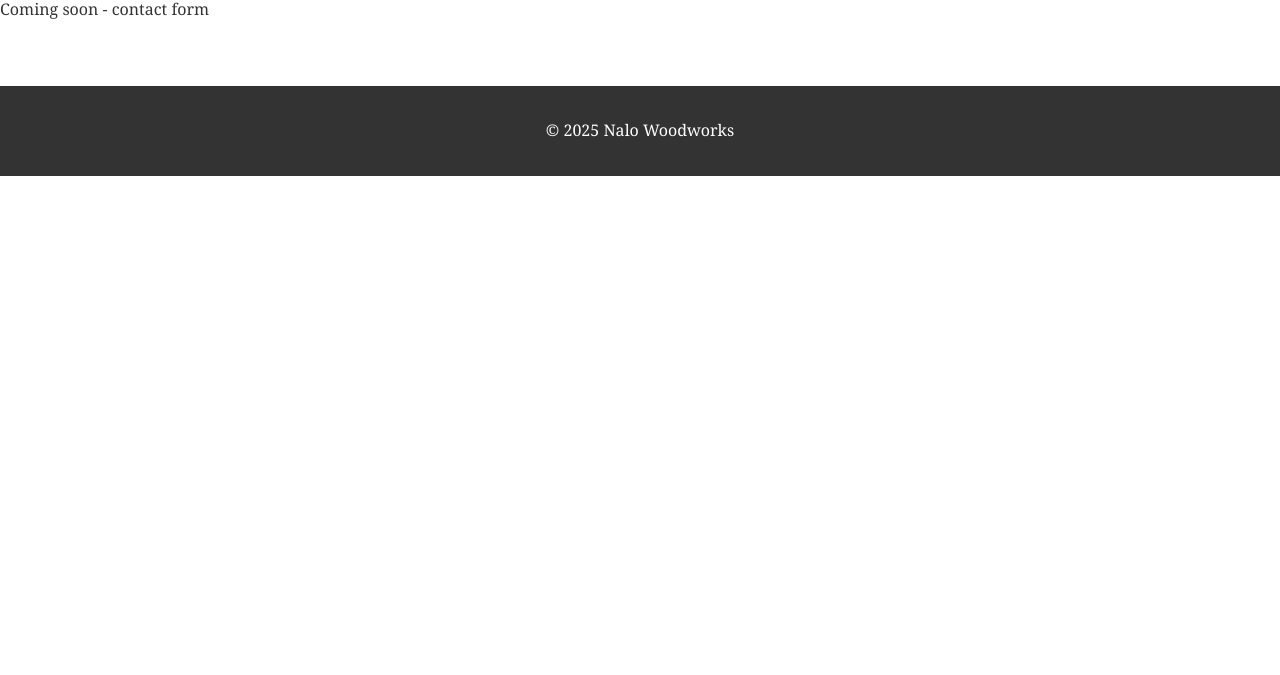
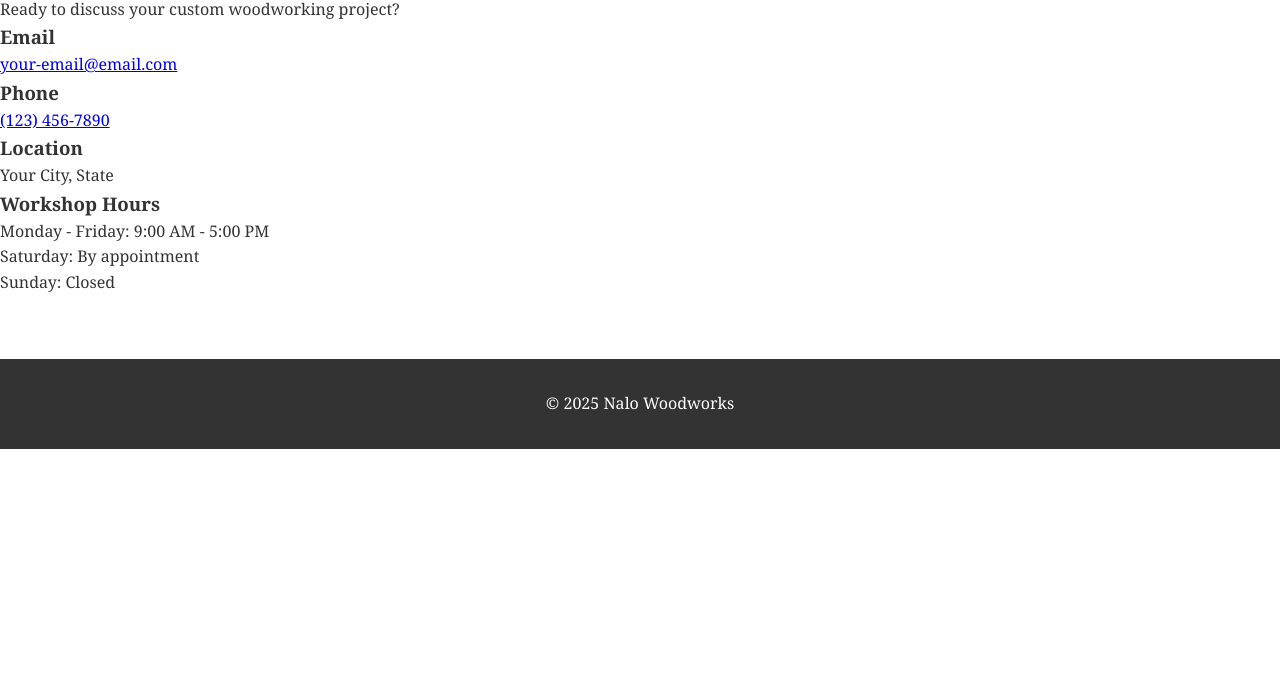
Before and after one commit to halarnold2000/nalowoodworks, a plain HTML site: page contact.html in a window 1280 px wide. Shown: the part 125-800 px from the top of the page. Drawn offline with Linux system fonts and the light colour scheme.

Commit message:
updated contacts page-with new main

```diff
--- a/contact.html
+++ b/contact.html
@@ -18,8 +18,34 @@
     </header>
 
     <main>
-        <h1>Contact Us</h1>
-        <p>Coming soon - contact form</p>
+    <div class="contact-container">
+        <h1>Contact Nalo Woodworks</h1>
+        <p>Ready to discuss your custom woodworking project?</p>
+
+        <div class="contact-info">
+            <div class="contact-method">
+                <h3>Email</h3>
+                <p><a href="mailto:your-email@email.com">your-email@email.com</a></p>
+            </div>
+
+            <div class="contact-method">
+                <h3>Phone</h3>
+                <p><a href="tel:+1234567890">(123) 456-7890</a></p>
+            </div>
+
+            <div class="contact-method">
+                <h3>Location</h3>
+                <p>Your City, State</p>
+            </div>
+        </div>
+
+        <div class="business-hours">
+            <h3>Workshop Hours</h3>
+            <p>Monday - Friday: 9:00 AM - 5:00 PM</p>
+            <p>Saturday: By appointment</p>
+            <p>Sunday: Closed</p>
+        </div>
+    </div>
     </main>
 
     <footer>
```
